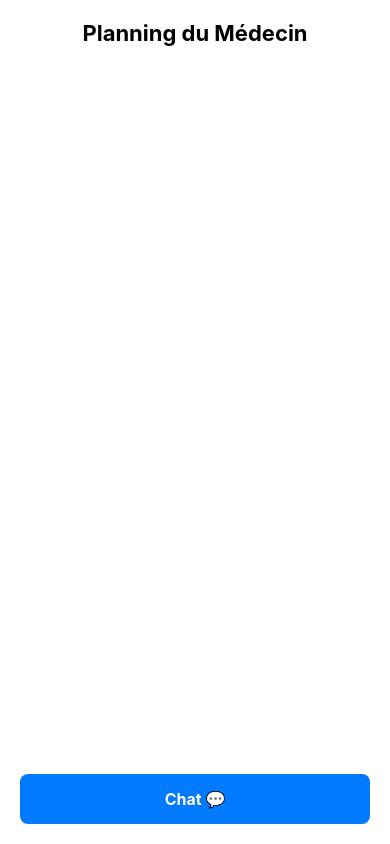
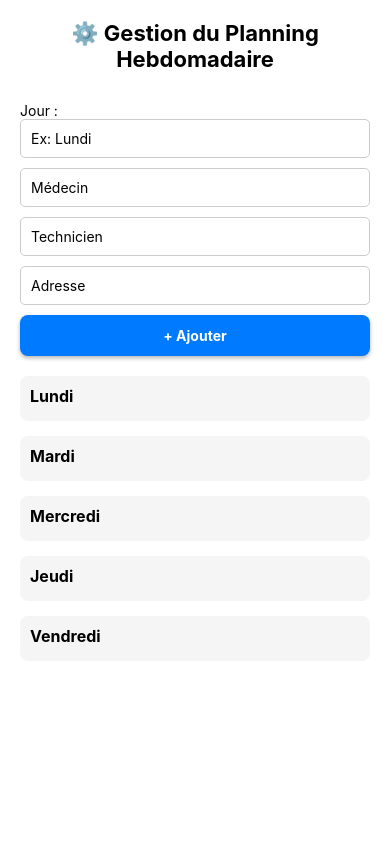
Before and after one commit to bynour1/projet-planni, a React Native app: screen /AdminPlanning in a window 390 px wide. Built offline with nearby package versions, Linux system fonts and the light colour scheme.

Commit message:
Ajout de la tranche 4

```diff
--- a/App.js
+++ b/App.js
@@ -1,25 +1,42 @@
 // App.js
 import { NavigationContainer } from "@react-navigation/native";
-import { createStackNavigator } from "@react-navigation/stack";
+import { createNativeStackNavigator } from "@react-navigation/native-stack";
 import React from "react";
+import { PlanningProvider } from "./contexts/PlanningContext";
 
-import { PlanningProvider } from "./contexts/PlanningContext";
+// Écrans
+import AdminPlanningScreen from "./screens/AdminPlanningScreen";
+import AdminScreen from "./screens/AdminScreen";
+import ChatScreen from "./screens/chatScreen";
 import MedecinScreen from "./screens/MedecinScreen";
+import PlanningScreen from "./screens/PlanningScreen";
 import TechnicienScreen from "./screens/TechnicienScreen";
-// import PlanningScreen from "./screens/PlanningScreen";   // si tu en as besoin
-// import ChatScreen from "./screens/ChatScreen";           // si tu en as besoin
+import UserManagementScreen from "./screens/UserManagementScreen";
+import WelcomeScreen from "./screens/WelcomeScreen";
 
-const Stack = createStackNavigator();
+const Stack = createNativeStackNavigator();
 
 export default function App() {
   return (
     <PlanningProvider>
       <NavigationContainer>
-        <Stack.Navigator screenOptions={{ headerShown: false }}>
-          {/* Ajoute/retire les écrans selon ton besoin */}
-          <Stack.Screen name="MedecinScreen" component={MedecinScreen} />
-          <Stack.Screen name="TechnicienScreen" component={TechnicienScreen} />
-          {/* <Stack.Screen name="AdminScreen" component={AdminScreen} /> */}
+        <Stack.Navigator
+          initialRouteName="Welcome"
+          screenOptions={{ headerShown: false }}
+        >
+          {/* Accueil / rôle */}
+          <Stack.Screen name="Welcome" component={WelcomeScreen} />
+
+          {/* Rôles */}
+          <Stack.Screen name="Admin" component={AdminScreen} />
+          <Stack.Screen name="Medecin" component={MedecinScreen} />
+          <Stack.Screen name="Technicien" component={TechnicienScreen} />
+
+          {/* Fonctionnalités */}
+          <Stack.Screen name="Planning" component={PlanningScreen} />
+          <Stack.Screen name="AdminPlanning" component={AdminPlanningScreen} />
+          <Stack.Screen name="Chat" component={ChatScreen} />
+          <Stack.Screen name="UserManagement" component={UserManagementScreen} />
         </Stack.Navigator>
       </NavigationContainer>
     </PlanningProvider>
--- a/contexts/PlanningContext.js
+++ b/contexts/PlanningContext.js
@@ -1,38 +1,46 @@
-// contexts/PlanningContext.js
-import React, { createContext, useContext, useMemo, useState } from "react";
+import React, { createContext, useContext, useState } from "react";
 
-export const PlanningContext = createContext(null);
+export const PlanningContext = createContext();
 
 export const PlanningProvider = ({ children }) => {
-  // planning = { Lundi: [{ medecin, technicien, address }], ... }
-  const [planning, setPlanning] = useState({});
+  // planning = objet avec jours de la semaine
+  const [planning, setPlanning] = useState({
+    Lundi: [],
+    Mardi: [],
+    Mercredi: [],
+    Jeudi: [],
+    Vendredi: [],
+  });
 
-  const addPlanning = (day, medecin, technicien, address) => {
-    setPlanning(prev => ({
+  const addEvent = (jour, medecin, technicien, adresse) => {
+    setPlanning((prev) => ({
       ...prev,
-      [day]: [...(prev[day] || []), { medecin, technicien, address }],
+      [jour]: [...(prev[jour] || []), { medecin, technicien, adresse }],
     }));
   };
 
-  // (optionnel) pour tester l'affichage : des données par défaut
-  // useEffect(() => {
-  //   addPlanning("Lundi", "Dr. Ali", "Tech Sami", "Rue 1");
-  //   addPlanning("Mardi", "Dr. Amal", "Tech Hatem", "Rue 2");
-  // }, []);
+  const removeEvent = (jour, index) => {
+    setPlanning((prev) => ({
+      ...prev,
+      [jour]: prev[jour].filter((_, i) => i !== index),
+    }));
+  };
 
-  const value = useMemo(() => ({ planning, addPlanning }), [planning]);
+  const updateEvent = (jour, index, newEvent) => {
+    setPlanning((prev) => {
+      const updatedDay = [...prev[jour]];
+      updatedDay[index] = newEvent;
+      return { ...prev, [jour]: updatedDay };
+    });
+  };
 
   return (
-    <PlanningContext.Provider value={value}>
+    <PlanningContext.Provider
+      value={{ planning, addEvent, removeEvent, updateEvent }}
+    >
       {children}
     </PlanningContext.Provider>
   );
 };
 
-export const usePlanning = () => {
-  const ctx = useContext(PlanningContext);
-  if (!ctx) {
-    throw new Error("usePlanning doit être utilisé à l’intérieur d’un PlanningProvider");
-  }
-  return ctx;
-};
+export const usePlanning = () => useContext(PlanningContext);
--- a/screens/AdminPlanningScreen.js
+++ b/screens/AdminPlanningScreen.js
@@ -1,47 +1,149 @@
-// screens/AdminPlanningScreen.js
-import React, { useContext, useState } from "react";
-import { Button, FlatList, StyleSheet, Text, TextInput, View } from "react-native";
-import { PlanningContext } from "../contexts/PlanningContext";
+import React, { useState } from "react";
+import {
+  FlatList,
+  Platform,
+  StyleSheet,
+  Text,
+  TextInput,
+  TouchableOpacity,
+  View,
+} from "react-native";
+import { usePlanning } from "../contexts/PlanningContext";
+
+const joursSemaine = ["Lundi", "Mardi", "Mercredi", "Jeudi", "Vendredi"];
 
 export default function AdminPlanningScreen() {
-  const { plannings, addPlanning, removePlanning } = useContext(PlanningContext);
+  const { planning, addEvent, removeEvent, updateEvent } = usePlanning();
+
   const [jour, setJour] = useState("");
   const [medecin, setMedecin] = useState("");
   const [technicien, setTechnicien] = useState("");
   const [adresse, setAdresse] = useState("");
 
+  // champs temporaires pour modification
+  const [editingIndex, setEditingIndex] = useState(null);
+  const [editingJour, setEditingJour] = useState("");
+  const [editingMed, setEditingMed] = useState("");
+  const [editingTech, setEditingTech] = useState("");
+  const [editingAdr, setEditingAdr] = useState("");
+
   const handleAdd = () => {
     if (!jour || !medecin || !technicien || !adresse) return;
-    addPlanning({ jour, medecin, technicien, adresse });
-    setJour("");
+    addEvent(jour, medecin, technicien, adresse);
     setMedecin("");
     setTechnicien("");
     setAdresse("");
   };
 
+  const handleSaveEdit = () => {
+    updateEvent(editingJour, editingIndex, {
+      medecin: editingMed,
+      technicien: editingTech,
+      adresse: editingAdr,
+    });
+    setEditingIndex(null);
+  };
+
   return (
     <View style={styles.container}>
-      <Text style={styles.title}>⚙️ Gestion des Plannings</Text>
+      <Text style={styles.title}>⚙️ Gestion du Planning Hebdomadaire</Text>
 
-      {/* Formulaire */}
-      <TextInput placeholder="Jour" style={styles.input} value={jour} onChangeText={setJour} />
-      <TextInput placeholder="Médecin" style={styles.input} value={medecin} onChangeText={setMedecin} />
-      <TextInput placeholder="Technicien" style={styles.input} value={technicien} onChangeText={setTechnicien} />
-      <TextInput placeholder="Adresse" style={styles.input} value={adresse} onChangeText={setAdresse} />
+      {/* Formulaire d'ajout */}
+      <Text style={styles.label}>Jour :</Text>
+      <TextInput
+        style={styles.input}
+        placeholder="Ex: Lundi"
+        value={jour}
+        onChangeText={setJour}
+      />
+      <TextInput
+        style={styles.input}
+        placeholder="Médecin"
+        value={medecin}
+        onChangeText={setMedecin}
+      />
+      <TextInput
+        style={styles.input}
+        placeholder="Technicien"
+        value={technicien}
+        onChangeText={setTechnicien}
+      />
+      <TextInput
+        style={styles.input}
+        placeholder="Adresse"
+        value={adresse}
+        onChangeText={setAdresse}
+      />
+      <TouchableOpacity style={styles.addButton} onPress={handleAdd}>
+        <Text style={styles.addText}>+ Ajouter</Text>
+      </TouchableOpacity>
 
-      <Button title="Ajouter un planning" onPress={handleAdd} />
+      {/* Affichage du planning */}
+      <FlatList
+        data={joursSemaine}
+        keyExtractor={(item) => item}
+        renderItem={({ item }) => (
+          <View style={styles.dayContainer}>
+            <Text style={styles.dayTitle}>{item}</Text>
+            {(planning[item] || []).map((ev, idx) => (
+              <View key={idx} style={styles.eventContainer}>
+                {editingIndex === idx && editingJour === item ? (
+                  <>
+                    <TextInput
+                      style={styles.input}
+                      value={editingMed}
+                      onChangeText={setEditingMed}
+                    />
+                    <TextInput
+                      style={styles.input}
+                      value={editingTech}
+                      onChangeText={setEditingTech}
+                    />
+                    <TextInput
+                      style={styles.input}
+                      value={editingAdr}
+                      onChangeText={setEditingAdr}
+                    />
+                    <TouchableOpacity
+                      style={styles.addButton}
+                      onPress={handleSaveEdit}
+                    >
+                      <Text style={styles.addText}>💾 Enregistrer</Text>
+                    </TouchableOpacity>
+                  </>
+                ) : (
+                  <>
+                    <Text>Médecin : {ev.medecin}</Text>
+                    <Text>Technicien : {ev.technicien}</Text>
+                    <Text>Adresse : {ev.adresse}</Text>
+                  </>
+                )}
 
-      {/* Liste des plannings */}
-      <FlatList
-        data={plannings}
-        keyExtractor={(item, index) => index.toString()}
-        renderItem={({ item, index }) => (
-          <View style={styles.item}>
-            <Text style={styles.day}>Jour : {item.jour}</Text>
-            <Text>Médecin : {item.medecin}</Text>
-            <Text>Technicien : {item.technicien}</Text>
-            <Text>Adresse : {item.adresse}</Text>
-            <Button title="Supprimer" color="red" onPress={() => removePlanning(index)} />
+                <View style={styles.buttonRow}>
+                  <TouchableOpacity
+                    style={styles.deleteButton}
+                    onPress={() => removeEvent(item, idx)}
+                  >
+                    <Text style={styles.deleteText}>Supprimer</Text>
+                  </TouchableOpacity>
+
+                  {editingIndex === idx && editingJour === item ? null : (
+                    <TouchableOpacity
+                      style={styles.modifyButton}
+                      onPress={() => {
+                        setEditingIndex(idx);
+                        setEditingJour(item);
+                        setEditingMed(ev.medecin);
+                        setEditingTech(ev.technicien);
+                        setEditingAdr(ev.adresse);
+                      }}
+                    >
+                      <Text style={styles.modifyText}>Modifier</Text>
+                    </TouchableOpacity>
+                  )}
+                </View>
+              </View>
+            ))}
           </View>
         )}
       />
@@ -51,19 +153,44 @@ export default function AdminPlanningScreen() {
 
 const styles = StyleSheet.create({
   container: { flex: 1, padding: 20, backgroundColor: "#fff" },
-  title: { fontSize: 20, fontWeight: "bold", marginBottom: 20 },
+  title: { fontSize: 22, fontWeight: "bold", marginBottom: 20, textAlign: "center" },
+  label: { marginTop: 10 },
   input: {
     borderWidth: 1,
     borderColor: "#ccc",
     padding: 10,
+    borderRadius: 5,
     marginBottom: 10,
+  },
+  addButton: {
+    backgroundColor: "#007bff",
+    padding: 12,
+    borderRadius: 8,
+    marginBottom: 20,
+    alignItems: "center",
+    ...Platform.select({
+      ios: { shadowColor: "#000", shadowOffset: { width: 0, height: 2 }, shadowOpacity: 0.3, shadowRadius: 3 },
+      android: { elevation: 3 },
+      web: { boxShadow: "0px 2px 4px rgba(0,0,0,0.3)" },
+    }),
+  },
+  addText: { color: "#fff", fontWeight: "bold" },
+  dayContainer: {
+    marginBottom: 15,
+    padding: 10,
+    backgroundColor: "#f5f5f5",
+    borderRadius: 8,
+  },
+  dayTitle: { fontWeight: "bold", fontSize: 16, marginBottom: 5 },
+  eventContainer: {
+    padding: 8,
+    backgroundColor: "#fff",
     borderRadius: 5,
+    marginBottom: 5,
   },
-  item: {
-    padding: 15,
-    marginBottom: 10,
-    backgroundColor: "#f9f9f9",
-    borderRadius: 10,
-  },
-  day: { fontWeight: "bold", fontSize: 16 },
+  buttonRow: { flexDirection: "row", justifyContent: "space-between", marginTop: 5 },
+  deleteButton: { backgroundColor: "red", padding: 5, borderRadius: 5, flex: 1, marginRight: 5, alignItems: "center" },
+  modifyButton: { backgroundColor: "orange", padding: 5, borderRadius: 5, flex: 1, marginLeft: 5, alignItems: "center" },
+  deleteText: { color: "#fff", fontWeight: "bold" },
+  modifyText: { color: "#fff", fontWeight: "bold" },
 });
--- a/screens/PlanningScreen.js
+++ b/screens/PlanningScreen.js
@@ -1,31 +1,100 @@
-// screens/PlanningScreen.js
 import React, { useContext } from "react";
-import { FlatList, StyleSheet, Text, View } from "react-native";
+import { StyleSheet, Text, TextInput, TouchableOpacity, View } from "react-native";
 import { PlanningContext } from "../contexts/PlanningContext";
 
-export default function PlanningScreen() {
-  const { plannings } = useContext(PlanningContext);
+export default function PlanningScreen({ userRole }) {
+  const { planning, addEvent, removeEvent, updateEvent } = useContext(PlanningContext);
+
+  // pour l'admin seulement
+  const [editingIndex, setEditingIndex] = React.useState(null);
+  const [editingJour, setEditingJour] = React.useState("");
+  const [editingMed, setEditingMed] = React.useState("");
+  const [editingTech, setEditingTech] = React.useState("");
+  const [editingAdr, setEditingAdr] = React.useState("");
+
+  const [jour, setJour] = React.useState("");
+  const [medecin, setMedecin] = React.useState("");
+  const [technicien, setTechnicien] = React.useState("");
+  const [adresse, setAdresse] = React.useState("");
+
+  const joursSemaine = ["Lundi", "Mardi", "Mercredi", "Jeudi", "Vendredi"];
+
+  const handleAdd = () => {
+    if (!jour || !medecin || !technicien || !adresse) return;
+    addEvent(jour, medecin, technicien, adresse);
+    setMedecin(""); setTechnicien(""); setAdresse("");
+  };
+
+  const handleSaveEdit = () => {
+    updateEvent(editingJour, editingIndex, {
+      medecin: editingMed,
+      technicien: editingTech,
+      adresse: editingAdr
+    });
+    setEditingIndex(null);
+  };
 
   return (
     <View style={styles.container}>
-      <Text style={styles.title}>Mon Planning</Text>
+      <Text style={styles.title}>📅 Planning Hebdomadaire</Text>
 
-      {plannings.length === 0 ? (
-        <Text>Aucun planning disponible</Text>
-      ) : (
-        <FlatList
-          data={plannings}
-          keyExtractor={(item) => item.id.toString()}
-          renderItem={({ item }) => (
-            <View style={styles.card}>
-              <Text>Jour : {item.day}</Text>
-              <Text>Médecin : {item.medecin}</Text>
-              <Text>Technicien : {item.technicien}</Text>
-              <Text>Adresse : {item.adresse}</Text>
+      {userRole === "admin" && (
+        <>
+          {/* Formulaire Ajouter */}
+          <TextInput placeholder="Jour" value={jour} onChangeText={setJour} style={styles.input} />
+          <TextInput placeholder="Médecin" value={medecin} onChangeText={setMedecin} style={styles.input} />
+          <TextInput placeholder="Technicien" value={technicien} onChangeText={setTechnicien} style={styles.input} />
+          <TextInput placeholder="Adresse" value={adresse} onChangeText={setAdresse} style={styles.input} />
+          <TouchableOpacity style={styles.addButton} onPress={handleAdd}>
+            <Text style={styles.addText}>+ Ajouter</Text>
+          </TouchableOpacity>
+        </>
+      )}
+
+      {joursSemaine.map((day) => (
+        <View key={day} style={styles.dayContainer}>
+          <Text style={styles.dayTitle}>{day}</Text>
+          {(planning[day] || []).map((ev, idx) => (
+            <View key={idx} style={styles.eventContainer}>
+              {userRole === "admin" && editingIndex === idx && editingJour === day ? (
+                <>
+                  <TextInput value={editingMed} onChangeText={setEditingMed} style={styles.input} />
+                  <TextInput value={editingTech} onChangeText={setEditingTech} style={styles.input} />
+                  <TextInput value={editingAdr} onChangeText={setEditingAdr} style={styles.input} />
+                  <TouchableOpacity style={styles.addButton} onPress={handleSaveEdit}>
+                    <Text style={styles.addText}>💾 Enregistrer</Text>
+                  </TouchableOpacity>
+                </>
+              ) : (
+                <>
+                  <Text>Médecin : {ev.medecin}</Text>
+                  <Text>Technicien : {ev.technicien}</Text>
+                  <Text>Adresse : {ev.adresse}</Text>
+                </>
+              )}
+
+              {userRole === "admin" && (
+                <View style={styles.buttonRow}>
+                  <TouchableOpacity style={styles.deleteButton} onPress={() => removeEvent(day, idx)}>
+                    <Text style={styles.deleteText}>Supprimer</Text>
+                  </TouchableOpacity>
+                  {editingIndex === idx && editingJour === day ? null : (
+                    <TouchableOpacity style={styles.modifyButton} onPress={() => {
+                      setEditingIndex(idx);
+                      setEditingJour(day);
+                      setEditingMed(ev.medecin);
+                      setEditingTech(ev.technicien);
+                      setEditingAdr(ev.adresse);
+                    }}>
+                      <Text style={styles.modifyText}>Modifier</Text>
+                    </TouchableOpacity>
+                  )}
+                </View>
+              )}
             </View>
-          )}
-        />
-      )}
+          ))}
+        </View>
+      ))}
     </View>
   );
 }
@@ -33,5 +102,15 @@ export default function PlanningScreen() {
 const styles = StyleSheet.create({
   container: { flex: 1, padding: 20, backgroundColor: "#fff" },
   title: { fontSize: 22, fontWeight: "bold", marginBottom: 20 },
-  card: { padding: 15, backgroundColor: "#eee", borderRadius: 10, marginBottom: 10 },
+  input: { borderWidth: 1, borderColor: "#ccc", padding: 8, borderRadius: 5, marginBottom: 10 },
+  addButton: { backgroundColor: "#007bff", padding: 10, borderRadius: 5, marginBottom: 10, alignItems: "center" },
+  addText: { color: "#fff", fontWeight: "bold" },
+  dayContainer: { marginBottom: 15 },
+  dayTitle: { fontWeight: "bold", fontSize: 16 },
+  eventContainer: { padding: 8, backgroundColor: "#f5f5f5", borderRadius: 5, marginBottom: 5 },
+  buttonRow: { flexDirection: "row", justifyContent: "space-between", marginTop: 5 },
+  deleteButton: { backgroundColor: "red", padding: 5, borderRadius: 5, flex: 1, marginRight: 5, alignItems: "center" },
+  modifyButton: { backgroundColor: "orange", padding: 5, borderRadius: 5, flex: 1, marginLeft: 5, alignItems: "center" },
+  deleteText: { color: "#fff", fontWeight: "bold" },
+  modifyText: { color: "#fff", fontWeight: "bold" },
 });
```
Also changed, not shown: screens/AdminScreen.js (+18 -20 lines), screens/WelcomeScreen.js (+21 -5 lines).
